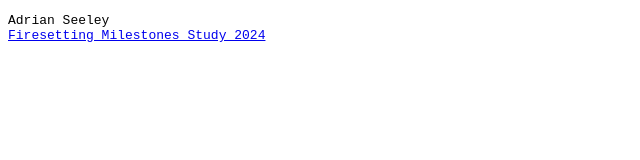
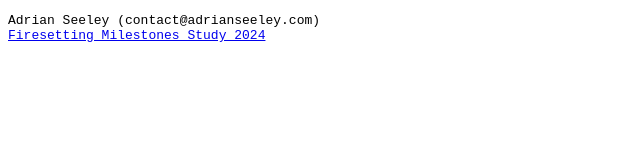
Before and after one commit to adrianseeley/adrianseeley.github.io, a plain HTML site: page index.html in a window 1280 px wide. Shown: the whole page, without its empty margins (0-640 px from the left). Drawn offline with Linux system fonts and the light colour scheme.

Commit message:
Update index.html

```diff
--- a/index.html
+++ b/index.html
@@ -7,7 +7,7 @@
         <title>AdrianSeeley.com</title>
     </head>
     <body>
-<pre>Adrian Seeley
+<pre>Adrian Seeley (contact@adrianseeley.com)
 <a href="./fire2024">Firesetting Milestones Study 2024</a></pre>
     </body>
 </html>
```
